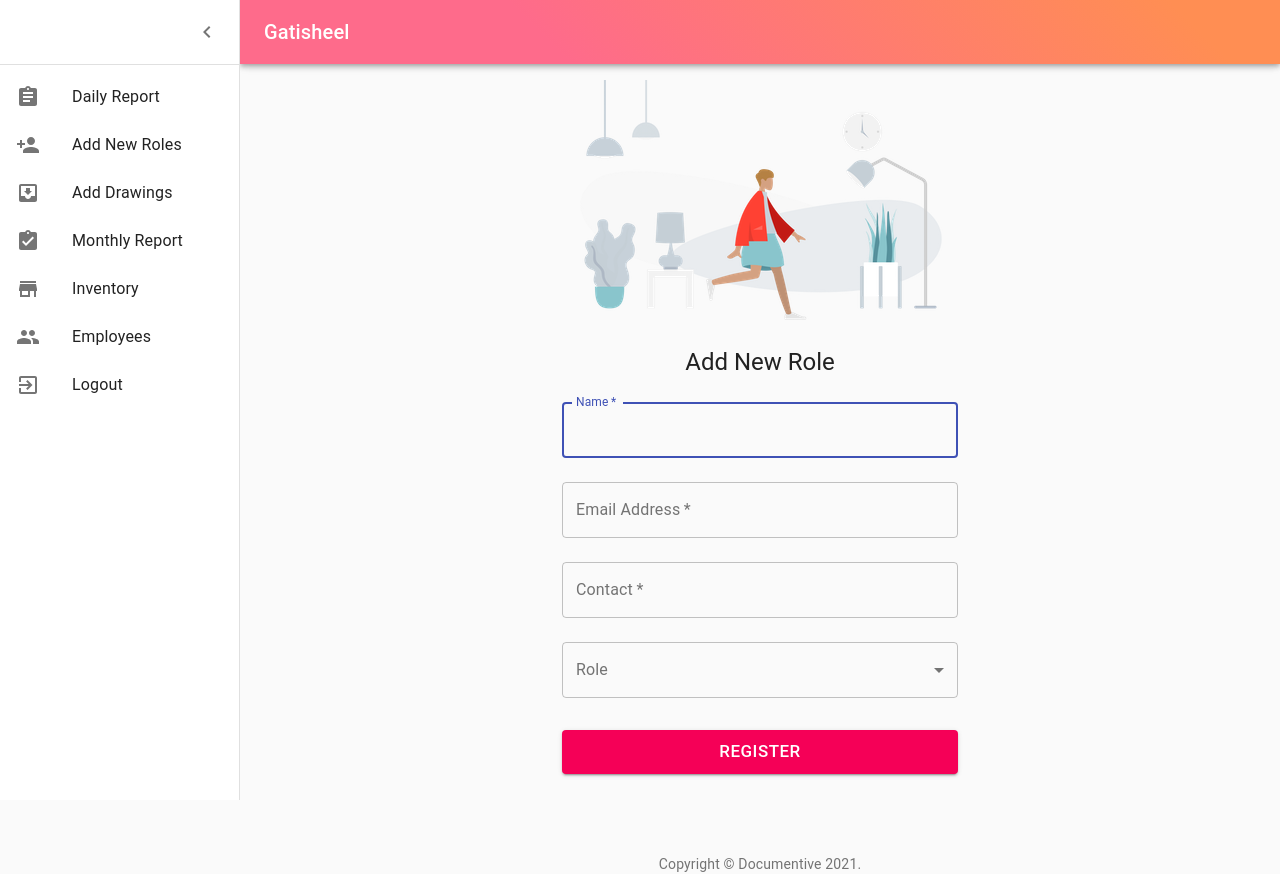
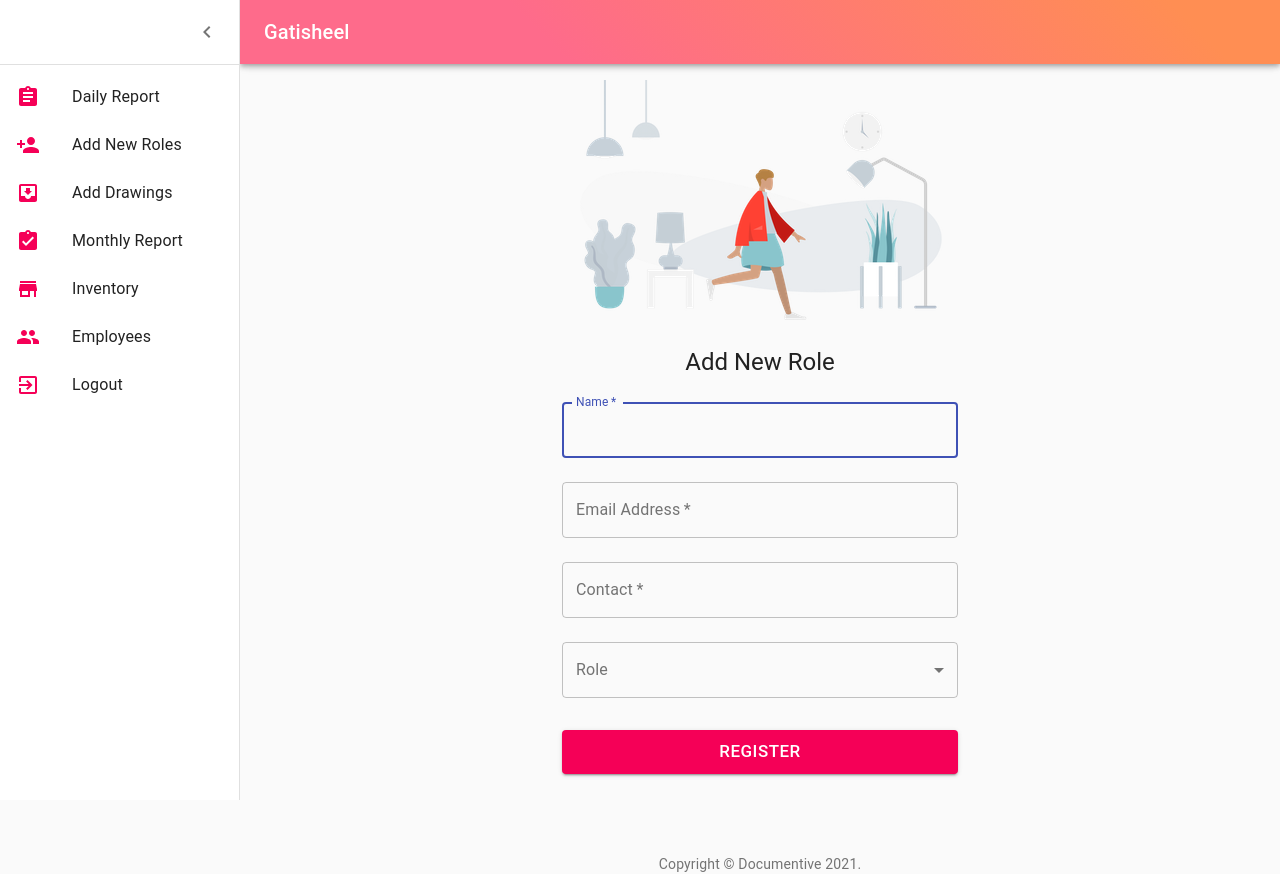
Before and after one commit to Rits1272/AdminClient, a React (Create React App) app in the folder webclient/: page /register in a window 1280 px wide. Built offline with nearby package versions, Linux system fonts and the light colour scheme; no server answers; sample sign-in values are in the browser's storage.

Commit message:
Feat: Navigation according to login status done

```diff
--- a/webclient/src/components/AddDrawing.js
+++ b/webclient/src/components/AddDrawing.js
@@ -11,6 +11,7 @@ import NavBar from '../utils/NavBar';
 import { format } from 'date-fns';
 import Alert from '@material-ui/lab/Alert';
 import characterThree from '../utils/Images/characterThree.png';
+import {useHistory} from 'react-router-dom';
 
 // Firebase imports
 import firebase from '../Firebase';
@@ -59,13 +60,15 @@ const useStyles = makeStyles((theme) => ({
 
 export default function AddDrawing() {
     const classes = useStyles();
-
     const [drawing, setDrawing] = useState("");
     const [inspector, setInspector] = useState("");
     const [quantity, setQuantity] = useState("");
     const [status, setStatus] = useState("Pending");
     const [contact, setContact] = useState("");
     const [description, setDescription] = useState("");
+
+    const history = useHistory();
+
 
     const [msg, setMsg] = useState("");
     const [type, setType] = useState("");
@@ -92,6 +95,14 @@ export default function AddDrawing() {
             setDescription(val);
         }
     }
+
+    React.useEffect(() => {
+        firebase.auth().onAuthStateChanged(function(user){
+            if(!user){
+                history.push('/login')
+            }
+        })
+    }, []);
 
     const saveDetails = (e) => {
         e.preventDefault();
--- a/webclient/src/components/Employees.js
+++ b/webclient/src/components/Employees.js
@@ -12,8 +12,7 @@ import NavBar from '../utils/NavBar';
 import CancelIcon from '@material-ui/icons/Cancel';
 import Dialog from '@material-ui/core/Dialog';
 import DialogActions from '@material-ui/core/DialogActions';
-import DialogContent from '@material-ui/core/DialogContent';
-import DialogContentText from '@material-ui/core/DialogContentText';
+import {useHistory} from 'react-router-dom';
 import DialogTitle from '@material-ui/core/DialogTitle';
 import Button from '@material-ui/core/Button';
 
@@ -53,6 +52,8 @@ export default function Employees() {
     const [custodian, setCustodian] = useState([]);
     const [admin, setAdmin] = useState([]);
     const [users, setUsers] = useState([]);
+
+    const history = useHistory();
 
     const [open, setOpen] = React.useState(false);
 
@@ -107,6 +108,11 @@ export default function Employees() {
     }
 
     useEffect(() => {
+        firebase.auth().onAuthStateChanged(function(user){
+            if(!user){
+                history.push('/login')
+            }
+        })
         fetchUsers();
     }, [])
 
--- a/webclient/src/components/Home.js
+++ b/webclient/src/components/Home.js
@@ -21,6 +21,7 @@ import BarChartRoundedIcon from '@material-ui/icons/BarChartRounded';
 import FitnessCenterRoundedIcon from '@material-ui/icons/FitnessCenterRounded';
 import landscape from '../utils/Images/landscape.png';
 import Typography from '@material-ui/core/Typography';
+import { useHistory } from 'react-router-dom';
 
 
 const useStyles = makeStyles({
@@ -44,6 +45,7 @@ const useStyles = makeStyles({
 
 export default function Home() {
     const classes = useStyles();
+    const history = useHistory();
 
     const [rows, setRows] = useState([]);
 
@@ -73,7 +75,11 @@ export default function Home() {
     }
 
     useEffect(() => {
-        // fetch firebase date from here
+        firebase.auth().onAuthStateChanged(function(user){
+            if(!user){
+                history.push('/login')
+            }
+        })
         fetchDetails();
     }, [])
 
--- a/webclient/src/components/Inventory.js
+++ b/webclient/src/components/Inventory.js
@@ -19,6 +19,7 @@ import DialogActions from '@material-ui/core/DialogActions';
 import DialogContent from '@material-ui/core/DialogContent';
 import Alert from '@material-ui/lab/Alert';
 import DialogTitle from '@material-ui/core/DialogTitle';
+import { useHistory } from 'react-router-dom';
 
 
 const useStyles = makeStyles({
@@ -79,6 +80,7 @@ export default function Inventory() {
     const [name, setName] = useState("");
     const [msg, setMsg] = useState("");
     const [type, setType] = useState();
+    const history = useHistory();
 
     const handleClickOpen = () => {
         setOpen(true);
@@ -161,6 +163,11 @@ export default function Inventory() {
     }
 
     useEffect(() => {
+        firebase.auth().onAuthStateChanged(function(user){
+            if(!user){
+                history.push('/login')
+            }
+        })
         const ref = firebase.database().ref();
         const inventoryRef = ref.child('inventory');
 
--- a/webclient/src/components/Register.js
+++ b/webclient/src/components/Register.js
@@ -14,6 +14,7 @@ import MenuItem from '@material-ui/core/MenuItem';
 import NavBar from '../utils/NavBar';
 import characterOne from '../utils/Images/characterOne.png';
 import Alert from '@material-ui/lab/Alert';
+import {useHistory} from 'react-router-dom';
 
 
 // Firebase imports
@@ -72,6 +73,15 @@ export default function Register() {
 
     const [msg, setMsg] = useState("");
     const [type, setType] = useState("success");
+    const history = useHistory();
+
+    React.useEffect(() => {
+        firebase.auth().onAuthStateChanged(function(user){
+            if(!user){
+                history.push('/login')
+            }
+        })
+    }, []);
 
     const validEmail = (email) => {
         let re = /^(([^<>()\[\]\\.,;:\s@"]+(\.[^<>()\[\]\\.,;:\s@"]+)*)|(".+"))@((\[[0-9]{1,3}\.[0-9]{1,3}\.[0-9]{1,3}\.[0-9]{1,3}])|(([a-zA-Z\-0-9]+\.)+[a-zA-Z]{2,}))$/;
--- a/webclient/src/components/Report.js
+++ b/webclient/src/components/Report.js
@@ -30,6 +30,7 @@ import Chip from '@material-ui/core/Chip';
 import CheckCircleOutlineIcon from '@material-ui/icons/CheckCircleOutline';
 import CancelOutlinedIcon from '@material-ui/icons/CancelOutlined';
 import SearchIcon from '@material-ui/icons/Search';
+import {useHistory} from 'react-router-dom';
 
 const useStyles = makeStyles({
   table: {
@@ -72,6 +73,8 @@ export default function Report() {
   const [acceptedDate, setAcceptedDate] = useState([]);
   const [rejectetDate, setrejectetDate] = useState([]);
   const [quantityDate, setQuantityDate] = useState([]);
+
+  const history = useHistory();
 
   var barSeries = [{
     name: "Quantity",
@@ -274,7 +277,11 @@ export default function Report() {
   }
 
   useEffect(() => {
-    // fetch firebase date from here
+    firebase.auth().onAuthStateChanged(function(user){
+      if(!user){
+          history.push('/login')
+      }
+  })
     fetchDetails();
   }, []);
 
--- a/webclient/src/utils/NavBar.js
+++ b/webclient/src/utils/NavBar.js
@@ -153,37 +153,37 @@ export default function PersistentDrawerLeft() {
         <Divider />
         <List>
              <ListItem button key={"Daily Report"} >
-              <ListItemIcon><AssignmentIcon /></ListItemIcon>
+              <ListItemIcon><AssignmentIcon color="secondary" /></ListItemIcon>
               <ListItemText onClick={() => navigate('home')} primary={"Daily Report"} />
             </ListItem>
 
             <ListItem button key={"Add New Roles"} >
-              <ListItemIcon><PersonAddIcon /></ListItemIcon>
+              <ListItemIcon><PersonAddIcon color="secondary" /></ListItemIcon>
               <ListItemText onClick={() => navigate('register')} primary={"Add New Roles"} />
             </ListItem>
 
             <ListItem button key={"Add Drawings"} >
-              <ListItemIcon><InboxIcon /></ListItemIcon>
+              <ListItemIcon><InboxIcon color="secondary" /></ListItemIcon>
               <ListItemText onClick={() => navigate('AddDrawing')} primary={"Add Drawings"} />
             </ListItem>
 
             <ListItem button key={"Monthly Report"} >
-              <ListItemIcon><AssignmentTurnedInIcon /></ListItemIcon>
+              <ListItemIcon><AssignmentTurnedInIcon color="secondary" /></ListItemIcon>
               <ListItemText onClick={() => navigate('report')} primary={"Monthly Report"} />
             </ListItem>
 
             <ListItem button key={"Inventory"} >
-              <ListItemIcon><StoreMallDirectoryIcon /></ListItemIcon>
+              <ListItemIcon><StoreMallDirectoryIcon color="secondary"  /></ListItemIcon>
               <ListItemText onClick={() => navigate('inventory')} primary={"Inventory"} />
             </ListItem>
 
             <ListItem button key={"Employees"} >
-              <ListItemIcon><PeopleIcon /></ListItemIcon>
+              <ListItemIcon><PeopleIcon color="secondary" /></ListItemIcon>
               <ListItemText onClick={() => navigate('employees')} primary={"Employees"} />
             </ListItem>
 
             <ListItem button key={"Logout"} >
-              <ListItemIcon><ExitToAppIcon /></ListItemIcon>
+              <ListItemIcon><ExitToAppIcon color="secondary" /></ListItemIcon>
               <ListItemText onClick={logoutUser} primary={"Logout"} />
             </ListItem>
 
```
